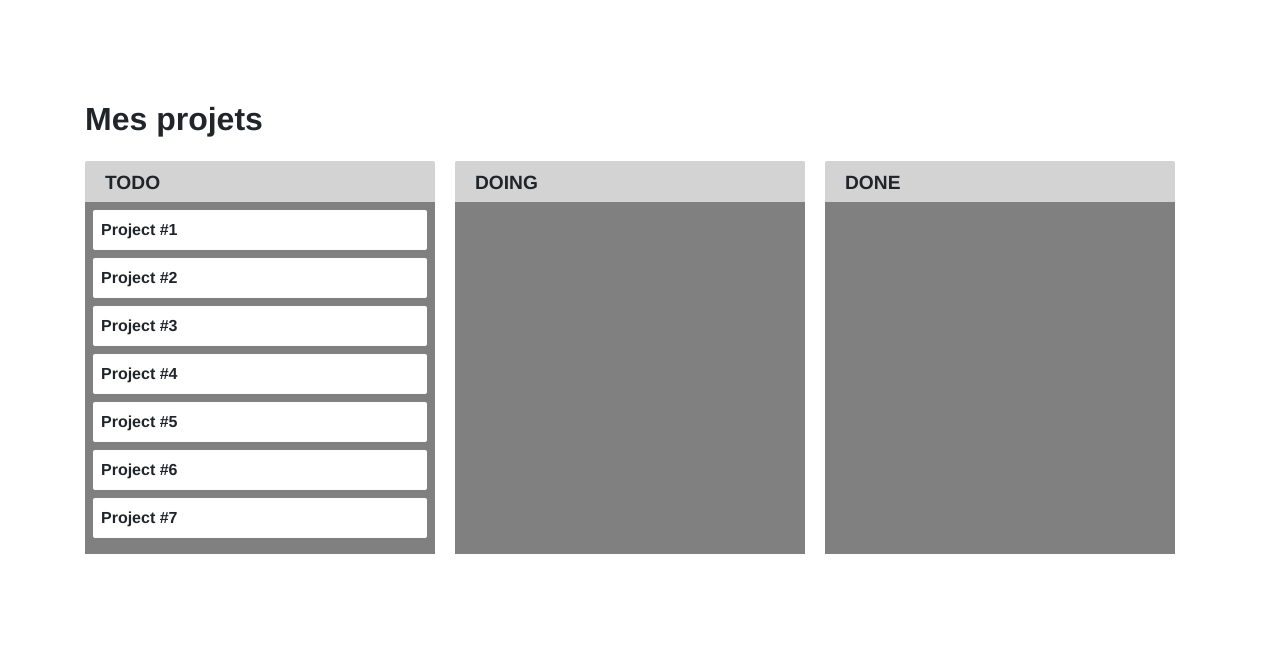
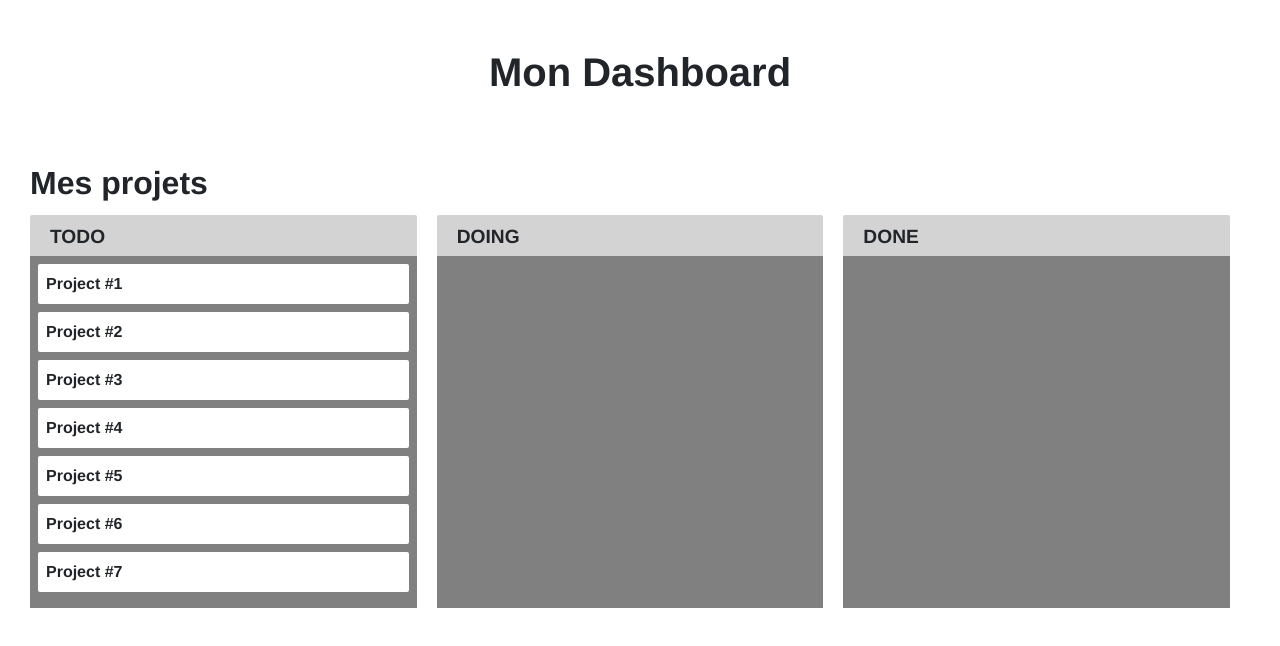
Before and after one commit to Julien-sans/hackatonBizLab, a React (Create React App) app in the folder biz-lab-project/: page /dashboard in a window 1280 px wide. Shown: the top 646 px of the page. Built offline with nearby package versions, Linux system fonts and the light colour scheme.

Commit message:
Architecture dashboard

```diff
--- a/biz-lab-project/src/components/Dashboard/Column.js
+++ b/biz-lab-project/src/components/Dashboard/Column.js
@@ -4,7 +4,7 @@ import { Droppable } from 'react-beautiful-dnd';
 import Task from './Task';
 
 const Container = styled.div`
-  margin: 15px 20px 20px 0px;
+  margin: 5px 20px 20px 0px;
   border-radius: 2px;
   background-color: lightgrey;
   width: 100%;
--- a/biz-lab-project/src/components/Dashboard/ProjectMonitoring.js
+++ b/biz-lab-project/src/components/Dashboard/ProjectMonitoring.js
@@ -1,11 +1,17 @@
 import React, { Component } from 'react';
+import { Container, Row, Col } from 'reactstrap';
 import { DragDropContext } from 'react-beautiful-dnd';
 import initialData from '../../data/initial-data';
 import Column from './Column';
 import  styled  from 'styled-components';
 
-const Container = styled.div`
+const Dnd = styled.div`
   display: flex;
+`;
+
+const Subtitle = styled.h2`
+  font-family: Helvetica;
+  font-weight: 900;
 `;
 
 class DashboardContainer extends Component{
@@ -81,20 +87,34 @@ class DashboardContainer extends Component{
 
   render() {
     return (
+      <Container fluid>
+         <Row>
+          <Col>
+            <Subtitle>Mes projets</Subtitle>
+          </Col>
+        </Row>
+        <Row>
+          <Col>
             <DragDropContext
               onDragEnd={this.onDragEnd}
               onDragStart={this.onDragStart}
               onDragUpdate={this.onDragUpdate}
             >
-        <Container>
+              <Dnd>
                 {this.state.columnOrder.map((columnId) => {
                   const column = this.state.columns[columnId];
                   const tasks = column.taskIds.map(taskId => this.state.tasks[taskId]);
 
                   return <Column key={column.id} column={column} tasks={tasks} />
                 })}
+              </Dnd>
+            </DragDropContext>
+          </Col>
+        </Row>
+
+
+
       </Container>
-      </DragDropContext>
     );
   }
 }
--- a/biz-lab-project/src/containers/DashboardContainer.js
+++ b/biz-lab-project/src/containers/DashboardContainer.js
@@ -4,24 +4,29 @@ import ProjetMonitoring from '../components/Dashboard/ProjectMonitoring';
 import  styled  from 'styled-components';
 import '../styles/projectMonitoring.scss';
 
-const Title = styled.h2`
+const Title = styled.h1`
   font-family: Helvetica;
   font-weight: 900;
 `;
-
-
 class DashboardContainer extends Component {
   render() {
     return (
-      <Container id="project-monitoring">
+      <Container fluid >
+        <Row className="text-center mt-5">
+          <Col>
+            <Title>Mon Dashboard</Title>
+          </Col>
+        </Row>
+
+        <Row id="project-monitoring">
+          <Col>
+            <ProjetMonitoring />
+          </Col>
+        </Row>
+
         <Row>
           <Col>
-            <Title>Mes projets</Title>
-          </Col>
-        </Row>
-        <Row>
-          <Col>
-            <ProjetMonitoring />
+
           </Col>
         </Row>
       </Container>
--- a/biz-lab-project/src/styles/projectMonitoring.scss
+++ b/biz-lab-project/src/styles/projectMonitoring.scss
@@ -1,3 +1,3 @@
 #project-monitoring{
-  margin-top: 100px;
+  margin-top: 60px;
 }
```
Also changed, not shown: biz-lab-project/src/components/LoginPage.js (line endings or trailing spaces). Lines whose indentation alone changed are shown as unchanged.
